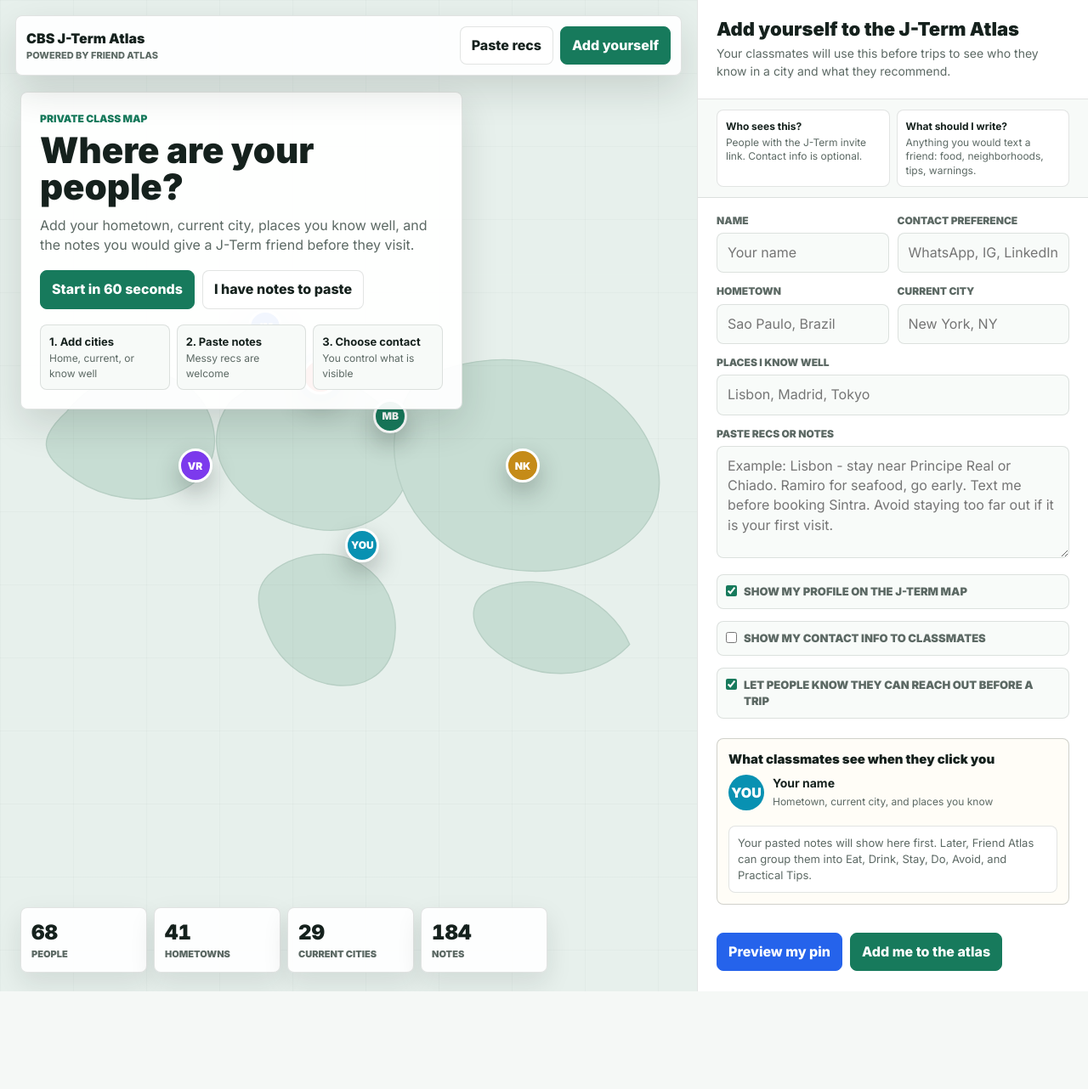
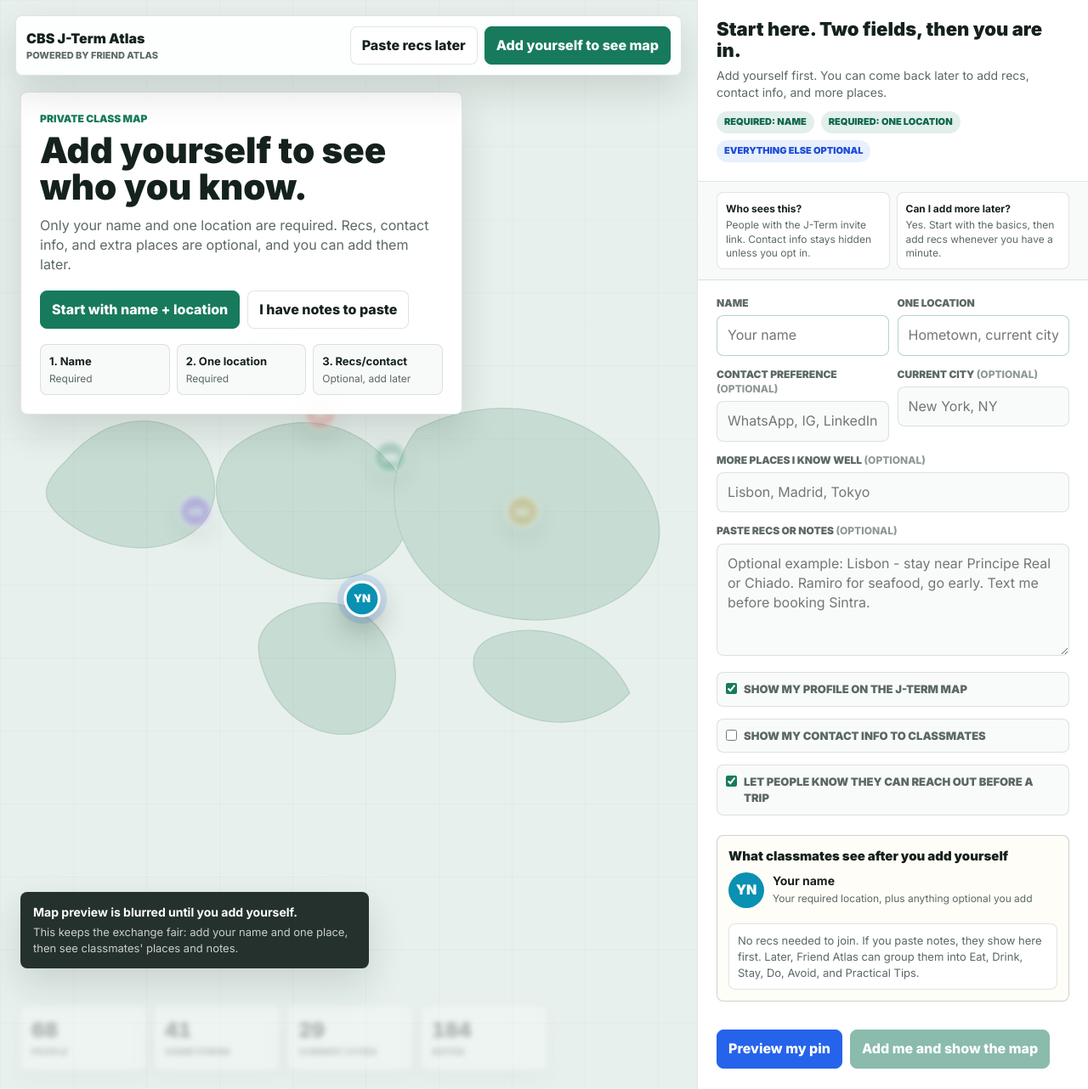
Before and after one commit to jesseseitz-eng/friend-atlas, a website: page public/jterm.html in a window 1280 px wide. Shown: the whole page at 85% size. Before the commit the page ends 1167 px from the top, so only its background shows below. Drawn offline with Linux system fonts and the light colour scheme.

Commit message:
Clarify J-Term add-yourself gate

```diff
--- a/public/jterm.html
+++ b/public/jterm.html
@@ -39,6 +39,7 @@
     .btn.primary{background:var(--green);border-color:var(--green);color:white}
     .btn.blue{background:var(--blue);border-color:var(--blue);color:white}
     .btn:active{transform:scale(.98)}
+    .map.locked .pin:not(.you),.map.locked .map-stats{filter:blur(3px);opacity:.28;pointer-events:none}
     .hero-card{position:absolute;left:24px;top:108px;z-index:4;width:min(520px,calc(100% - 48px));background:rgba(255,255,255,.94);border:1px solid var(--line);border-radius:8px;padding:22px;box-shadow:var(--shadow)}
     .eyebrow{font-size:12px;font-weight:900;color:var(--green);text-transform:uppercase;margin-bottom:8px}
     h1{font-size:42px;line-height:1.02;font-weight:900;letter-spacing:0;margin-bottom:12px}
@@ -48,6 +49,9 @@
     .step{border:1px solid var(--line);background:#f7faf8;border-radius:8px;padding:10px}
     .step strong{display:block;font-size:13px}
     .step span{display:block;color:var(--muted);font-size:12px;margin-top:2px}
+    .unlock-card{position:absolute;left:24px;bottom:142px;z-index:4;width:min(410px,calc(100% - 48px));background:rgba(21,33,29,.92);color:white;border-radius:8px;padding:14px 15px;box-shadow:var(--shadow)}
+    .unlock-card strong{display:block;font-size:14px;margin-bottom:4px}
+    .unlock-card span{display:block;color:rgba(255,255,255,.76);font-size:13px}
     .pin{position:absolute;z-index:3;width:40px;height:40px;border-radius:50%;display:grid;place-items:center;border:3px solid white;color:white;font-weight:900;font-size:12px;box-shadow:0 12px 28px rgba(21,33,29,.28);transform:translate(-50%,-50%);transition:transform .15s,box-shadow .15s}
     .pin:hover,.pin.active{transform:translate(-50%,-50%) scale(1.08);box-shadow:0 0 0 7px rgba(37,99,235,.14),0 14px 30px rgba(21,33,29,.3)}
     .pin.sa{left:46%;top:38%;background:var(--coral)}.pin.jm{left:38%;top:33%;background:var(--blue)}.pin.mb{left:56%;top:42%;background:var(--green)}.pin.nk{left:75%;top:47%;background:var(--gold)}.pin.vr{left:28%;top:47%;background:var(--purple)}.pin.you{left:52%;top:55%;background:var(--teal)}
@@ -59,13 +63,18 @@
     .form-head{padding:22px;border-bottom:1px solid var(--line)}
     .form-head h2{font-size:22px;line-height:1.15;font-weight:900;margin-bottom:6px}
     .form-head p{color:var(--muted);font-size:14px}
+    .requirement{display:flex;gap:8px;flex-wrap:wrap;margin-top:12px}
+    .pill{display:inline-flex;border-radius:999px;padding:5px 9px;font-size:11px;font-weight:900;text-transform:uppercase;background:rgba(23,122,92,.12);color:#0f684f}
+    .pill.optional{background:rgba(37,99,235,.10);color:#1d4ed8}
     .privacy-strip{display:grid;grid-template-columns:1fr 1fr;gap:8px;padding:12px 22px;border-bottom:1px solid var(--line);background:#f7faf8}
     .privacy{border:1px solid var(--line);background:white;border-radius:8px;padding:10px}
     .privacy strong{display:block;font-size:12px;margin-bottom:3px}
     .privacy span{display:block;color:var(--muted);font-size:12px;line-height:1.35}
     .form-scroll{overflow:auto;padding:18px 22px 24px;display:grid;gap:13px}
     label{display:block;font-size:12px;font-weight:900;color:var(--muted);text-transform:uppercase;margin-bottom:6px}
+    label .hint{color:var(--soft);font-weight:800}
     .input,.textarea,.select{width:100%;border:1px solid var(--line);background:#f8fbf9;color:var(--ink);border-radius:8px;padding:11px 12px}
+    .input.required{background:#fff;border-color:rgba(23,122,92,.32)}
     .input:focus,.textarea:focus,.select:focus{outline:2px solid rgba(37,99,235,.16);border-color:var(--blue)}
     .textarea{min-height:132px;resize:vertical;line-height:1.45}
     .two{display:grid;grid-template-columns:1fr 1fr;gap:10px}
@@ -82,6 +91,7 @@
     .save-row{display:flex;gap:9px;position:sticky;bottom:0;background:linear-gradient(180deg,rgba(255,255,255,0),white 18px);padding-top:20px}
     .toast{position:fixed;right:18px;bottom:18px;background:#15211d;color:white;border-radius:8px;padding:12px 14px;font-size:13px;font-weight:800;box-shadow:var(--shadow);opacity:0;transform:translateY(10px);transition:.18s;z-index:10}
     .toast.show{opacity:1;transform:translateY(0)}
+    .save-row .primary:disabled{opacity:.5;cursor:not-allowed}
     @media(max-width:980px){
       .shell{grid-template-columns:1fr}.map{min-height:660px}.panel{min-height:auto;border-left:0;border-top:1px solid var(--line)}.hero-card{top:96px}.map-stats{grid-template-columns:repeat(2,1fr)}.privacy-strip,.two{grid-template-columns:1fr}h1{font-size:34px}.nav{align-items:flex-start}.nav-actions{flex-wrap:wrap;justify-content:flex-end}
     }
@@ -89,7 +99,7 @@
 </head>
 <body>
   <main class="shell">
-    <section class="map" aria-label="Sample CBS J-Term map">
+    <section class="map locked" id="mapPane" aria-label="Sample CBS J-Term map">
       <svg viewBox="0 0 1200 760" aria-hidden="true">
         <rect width="1200" height="760" fill="#e7f0ec"/>
         <g fill="#c7ddd3" stroke="#b7cfc4" stroke-width="2">
@@ -104,24 +114,28 @@
       <nav class="nav">
         <div class="brand">CBS J-Term Atlas <span>powered by Friend Atlas</span></div>
         <div class="nav-actions">
-          <button class="btn" data-focus="notes">Paste recs</button>
-          <button class="btn primary" data-focus="name">Add yourself</button>
+          <button class="btn" data-focus="notes">Paste recs later</button>
+          <button class="btn primary" data-focus="name">Add yourself to see map</button>
         </div>
       </nav>
       <section class="hero-card">
         <div class="eyebrow">Private class map</div>
-        <h1>Where are your people?</h1>
-        <p class="lead">Add your hometown, current city, places you know well, and the notes you would give a J-Term friend before they visit.</p>
+        <h1>Add yourself to see who you know.</h1>
+        <p class="lead">Only your name and one location are required. Recs, contact info, and extra places are optional, and you can add them later.</p>
         <div class="hero-actions">
-          <button class="btn primary" data-focus="name">Start in 60 seconds</button>
+          <button class="btn primary" data-focus="name">Start with name + location</button>
           <button class="btn" data-focus="notes">I have notes to paste</button>
         </div>
         <div class="steps">
-          <div class="step"><strong>1. Add cities</strong><span>Home, current, or know well</span></div>
-          <div class="step"><strong>2. Paste notes</strong><span>Messy recs are welcome</span></div>
-          <div class="step"><strong>3. Choose contact</strong><span>You control what is visible</span></div>
+          <div class="step"><strong>1. Name</strong><span>Required</span></div>
+          <div class="step"><strong>2. One location</strong><span>Required</span></div>
+          <div class="step"><strong>3. Recs/contact</strong><span>Optional, add later</span></div>
         </div>
       </section>
+      <div class="unlock-card" id="unlockCard">
+        <strong>Map preview is blurred until you add yourself.</strong>
+        <span>This keeps the exchange fair: add your name and one place, then see classmates' places and notes.</span>
+      </div>
       <button class="pin sa active" data-person="Sarah A." data-city="Lisbon" data-note="Lived here after college. Ask about dinners, day trips, and where to stay.">SA</button>
       <button class="pin jm" data-person="Jesse M." data-city="Miami / Lisbon" data-note="Cafe and work spot notes, plus first-time Lisbon tips.">JM</button>
       <button class="pin mb" data-person="Marco B." data-city="Porto" data-note="From nearby. Text before booking Sintra or a weekend outside the city.">MB</button>
@@ -137,41 +151,42 @@
     </section>
     <aside class="panel">
       <header class="form-head">
-        <h2>Add yourself to the J-Term Atlas</h2>
-        <p>Your classmates will use this before trips to see who they know in a city and what they recommend.</p>
+        <h2>Start here. Two fields, then you are in.</h2>
+        <p>Add yourself first. You can come back later to add recs, contact info, and more places.</p>
+        <div class="requirement"><span class="pill">Required: name</span><span class="pill">Required: one location</span><span class="pill optional">Everything else optional</span></div>
       </header>
       <section class="privacy-strip">
-        <div class="privacy"><strong>Who sees this?</strong><span>People with the J-Term invite link. Contact info is optional.</span></div>
-        <div class="privacy"><strong>What should I write?</strong><span>Anything you would text a friend: food, neighborhoods, tips, warnings.</span></div>
+        <div class="privacy"><strong>Who sees this?</strong><span>People with the J-Term invite link. Contact info stays hidden unless you opt in.</span></div>
+        <div class="privacy"><strong>Can I add more later?</strong><span>Yes. Start with the basics, then add recs whenever you have a minute.</span></div>
       </section>
-      <form class="form-scroll" id="joinForm">
+      <form class="form-scroll" id="joinForm" autocomplete="off">
         <div class="two">
           <div>
             <label for="name">Name</label>
-            <input class="input" id="name" placeholder="Your name">
+            <input class="input required" id="name" name="jterm-name" autocomplete="off" placeholder="Your name" required>
           </div>
           <div>
-            <label for="contact">Contact preference</label>
-            <input class="input" id="contact" placeholder="WhatsApp, IG, LinkedIn, email">
+            <label for="location">One location</label>
+            <input class="input required" id="location" name="jterm-location" autocomplete="off" placeholder="Hometown, current city, or place you know" required>
           </div>
         </div>
         <div class="two">
           <div>
-            <label for="hometown">Hometown</label>
-            <input class="input" id="hometown" placeholder="Sao Paulo, Brazil">
+            <label for="contact">Contact preference <span class="hint">(optional)</span></label>
+            <input class="input" id="contact" name="jterm-contact" autocomplete="off" placeholder="WhatsApp, IG, LinkedIn, email">
           </div>
           <div>
-            <label for="current">Current city</label>
-            <input class="input" id="current" placeholder="New York, NY">
+            <label for="current">Current city <span class="hint">(optional)</span></label>
+            <input class="input" id="current" name="jterm-current" autocomplete="off" placeholder="New York, NY">
           </div>
         </div>
         <div>
-          <label for="known">Places I know well</label>
-          <input class="input" id="known" placeholder="Lisbon, Madrid, Tokyo">
+          <label for="known">More places I know well <span class="hint">(optional)</span></label>
+          <input class="input" id="known" name="jterm-known" autocomplete="off" placeholder="Lisbon, Madrid, Tokyo">
         </div>
         <div>
-          <label for="notes">Paste recs or notes</label>
-          <textarea class="textarea" id="notes" placeholder="Example: Lisbon - stay near Principe Real or Chiado. Ramiro for seafood, go early. Text me before booking Sintra. Avoid staying too far out if it is your first visit."></textarea>
+          <label for="notes">Paste recs or notes <span class="hint">(optional)</span></label>
+          <textarea class="textarea" id="notes" name="jterm-notes" autocomplete="off" placeholder="Optional example: Lisbon - stay near Principe Real or Chiado. Ramiro for seafood, go early. Text me before booking Sintra."></textarea>
         </div>
         <div class="checks">
           <label class="check"><input type="checkbox" checked> Show my profile on the J-Term map</label>
@@ -179,19 +194,19 @@
           <label class="check"><input type="checkbox" checked> Let people know they can reach out before a trip</label>
         </div>
         <section class="preview">
-          <h3>What classmates see when they click you</h3>
+          <h3>What classmates see after you add yourself</h3>
           <div class="profile">
             <div class="avatar" id="previewInitials">YOU</div>
             <div>
               <strong id="previewName">Your name</strong>
-              <span id="previewCities">Hometown, current city, and places you know</span>
+              <span id="previewCities">Your required location, plus anything optional you add</span>
             </div>
-            <div class="note" id="previewNote">Your pasted notes will show here first. Later, Friend Atlas can group them into Eat, Drink, Stay, Do, Avoid, and Practical Tips.</div>
+            <div class="note" id="previewNote">No recs needed to join. If you paste notes, they show here first. Later, Friend Atlas can group them into Eat, Drink, Stay, Do, Avoid, and Practical Tips.</div>
           </div>
         </section>
         <div class="save-row">
           <button type="button" class="btn blue" id="previewBtn">Preview my pin</button>
-          <button type="submit" class="btn primary">Add me to the atlas</button>
+          <button type="submit" class="btn primary" id="submitBtn" disabled>Add me and show the map</button>
         </div>
       </form>
     </aside>
@@ -200,17 +215,20 @@
   <script>
     const form = document.getElementById('joinForm');
     const nameInput = document.getElementById('name');
+    const locationInput = document.getElementById('location');
     const contactInput = document.getElementById('contact');
-    const hometownInput = document.getElementById('hometown');
     const currentInput = document.getElementById('current');
     const knownInput = document.getElementById('known');
     const notesInput = document.getElementById('notes');
     const previewBtn = document.getElementById('previewBtn');
+    const submitBtn = document.getElementById('submitBtn');
     const previewInitials = document.getElementById('previewInitials');
     const previewName = document.getElementById('previewName');
     const previewCities = document.getElementById('previewCities');
     const previewNote = document.getElementById('previewNote');
     const youPin = document.getElementById('youPin');
+    const mapPane = document.getElementById('mapPane');
+    const unlockCard = document.getElementById('unlockCard');
     const toast = document.getElementById('toast');
     const samplePins = Array.from(document.querySelectorAll('.pin:not(#youPin)'));
 
@@ -221,8 +239,8 @@
 
     function updatePreview(){
       const name = nameInput.value.trim() || 'Your name';
-      const cities = [hometownInput.value, currentInput.value, knownInput.value].map(v => v.trim()).filter(Boolean).join(' | ') || 'Hometown, current city, and places you know';
-      const note = notesInput.value.trim() || 'Your pasted notes will show here first. Later, Friend Atlas can group them into Eat, Drink, Stay, Do, Avoid, and Practical Tips.';
+      const cities = [locationInput.value, currentInput.value, knownInput.value].map(v => v.trim()).filter(Boolean).join(' | ') || 'Your required location, plus anything optional you add';
+      const note = notesInput.value.trim() || 'No recs needed to join. If you paste notes, they show here first. Later, Friend Atlas can group them into Eat, Drink, Stay, Do, Avoid, and Practical Tips.';
       const short = initials(name);
       previewName.textContent = name;
       previewCities.textContent = cities;
@@ -231,6 +249,20 @@
       youPin.textContent = short;
       youPin.classList.add('active');
       samplePins.forEach(pin => pin.classList.remove('active'));
+    }
+
+    function hasRequiredFields(){
+      return nameInput.value.trim().length > 0 && locationInput.value.trim().length > 0;
+    }
+
+    function updateRequiredState(){
+      submitBtn.disabled = !hasRequiredFields();
+      updatePreview();
+    }
+
+    function unlockMap(){
+      mapPane.classList.remove('locked');
+      unlockCard.style.display = 'none';
     }
 
     function showToast(text){
@@ -261,14 +293,31 @@
 
     previewBtn.addEventListener('click', () => {
       updatePreview();
-      showToast('Preview updated.');
+      if (!hasRequiredFields()) {
+        showToast('Add your name and one location first.');
+        (nameInput.value.trim() ? locationInput : nameInput).focus();
+        return;
+      }
+      unlockMap();
+      showToast('Preview updated. The map is unlocked in this demo.');
     });
 
     form.addEventListener('submit', event => {
       event.preventDefault();
       updatePreview();
-      showToast('Demo saved. In the real J-Term link, this would add your pin.');
+      if (!hasRequiredFields()) {
+        showToast('Only name and one location are required.');
+        (nameInput.value.trim() ? locationInput : nameInput).focus();
+        return;
+      }
+      unlockMap();
+      showToast('Demo saved. In the real J-Term link, this would add your pin and show the map.');
     });
+
+    [nameInput, locationInput, currentInput, knownInput, notesInput].forEach(input => {
+      input.addEventListener('input', updateRequiredState);
+    });
+    updateRequiredState();
   </script>
 </body>
 </html>
```
